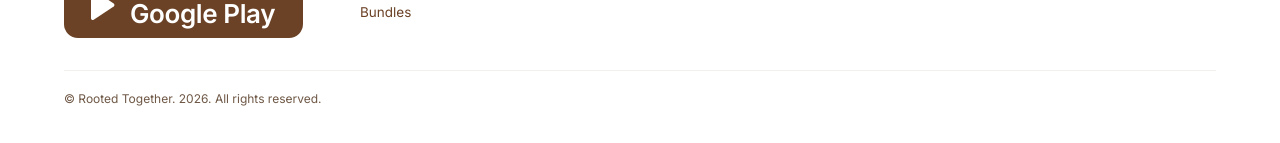
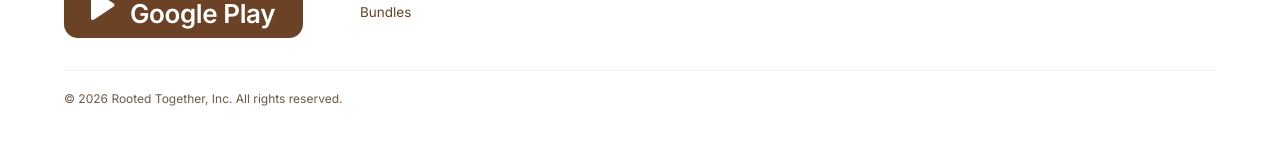
Before and after one commit to G-Rack/RootedTogether, a Next.js app in the folder rooted-web/: page / in a window 1280 px wide. Shown: the part 2308-2451 px from the top of the page. Built offline with nearby package versions, Linux system fonts and the light colour scheme; no server answers; the database is empty.

Commit message:
footer: © 2026 Rooted Together, Inc.

```diff
--- a/rooted-web/components/Footer.js
+++ b/rooted-web/components/Footer.js
@@ -69,7 +69,7 @@ export default function Footer() {
           color: 'var(--text-soft)',
         }}
       >
-        © Rooted Together. {new Date().getFullYear()}. All rights reserved.
+        © {new Date().getFullYear()} Rooted Together, Inc. All rights reserved.
       </div>
     </div>
   );
--- a/rooted-web/components/SignedInHome.js
+++ b/rooted-web/components/SignedInHome.js
@@ -186,7 +186,7 @@ export default function SignedInHome({
         )}
 
         <div className="home-legal">
-          <span>&copy; Rooted Together. {new Date().getFullYear()}</span>
+          <span>&copy; {new Date().getFullYear()} Rooted Together, Inc.</span>
           <Link href="/privacy">Privacy Policy</Link>
           <Link href="/terms">Terms of Service</Link>
           <a href="mailto:admin@rootedtogether.club">Contact</a>
```
